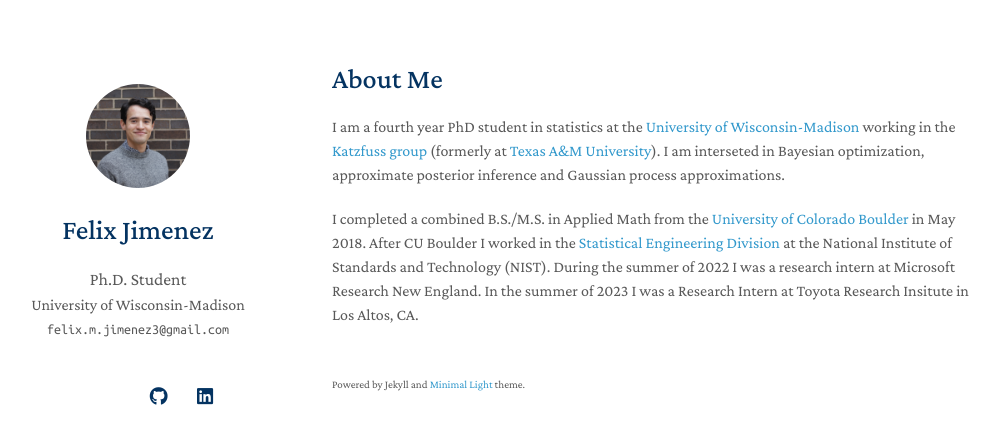
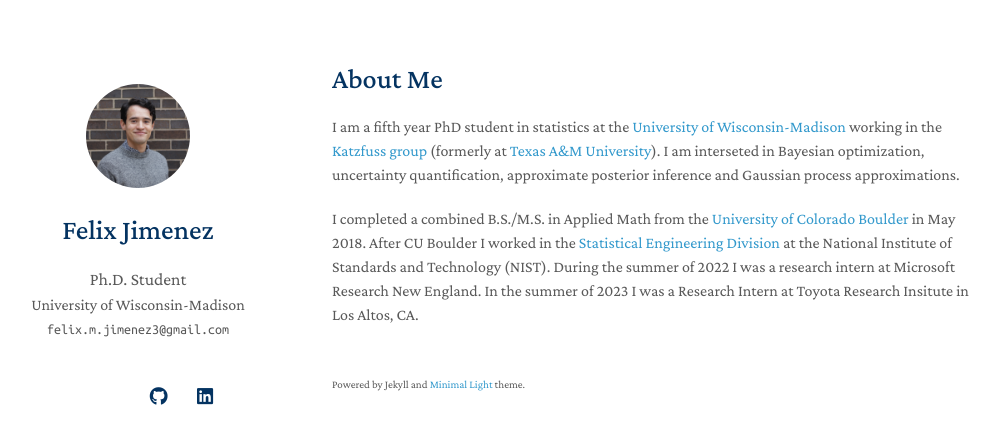
Before and after one commit to feji3769/feji3769.github.io, a Jekyll site: the page built from index.md, in a window 1280 px wide. Shown: the top 444 px of the page, without its empty margins (138-1137 px from the left). Built offline with Jekyll 4.4.1, drawn with Linux system fonts in a browser that asks for light colours; nearby versions of some CDN libraries; a style sheet for code colours, icons or effects is not loaded; our own code applies the rules of GitHub Pages for plain Markdown files.

Commit message:
Update index.md

```diff
--- a/index.md
+++ b/index.md
@@ -3,6 +3,6 @@ layout: homepage
 ---
 
 # About Me
-I am a fourth year PhD student in statistics at the [University of Wisconsin-Madison]([https://stat.tamu.edu/](https://stat.wisc.edu/)) working in the [Katzfuss group](https://sites.google.com/view/katzfuss/) (formerly at [Texas A&M University](https://stat.tamu.edu/)). I am interseted in Bayesian optimization, approximate posterior inference and Gaussian process approximations.
+I am a fifth year PhD student in statistics at the [University of Wisconsin-Madison]([https://stat.tamu.edu/](https://stat.wisc.edu/)) working in the [Katzfuss group](https://sites.google.com/view/katzfuss/) (formerly at [Texas A&M University](https://stat.tamu.edu/)). I am interseted in Bayesian optimization, uncertainty quantification, approximate posterior inference and Gaussian process approximations.
 
 I completed a combined B.S./M.S. in Applied Math from the [University of Colorado Boulder](https://www.colorado.edu/amath/) in May 2018. After CU Boulder I worked in the [Statistical Engineering Division](https://www.nist.gov/itl/sed) at the National Institute of Standards and Technology (NIST). During the summer of 2022 I was a research intern at Microsoft Research New England. In the summer of 2023 I was a Research Intern at Toyota Research Insitute in Los Altos, CA.
```
